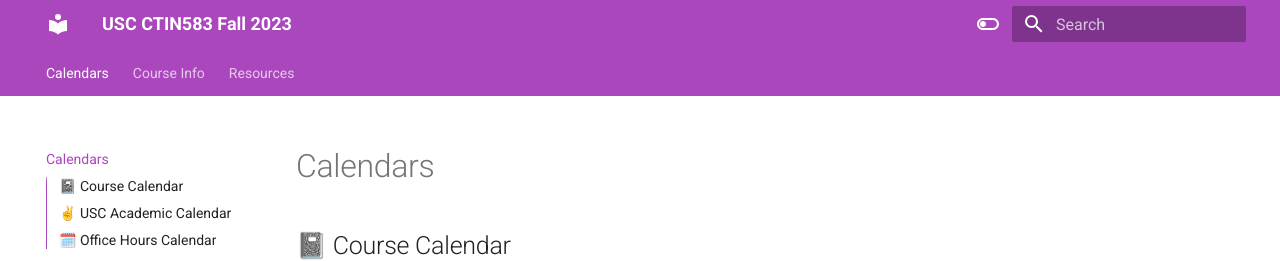
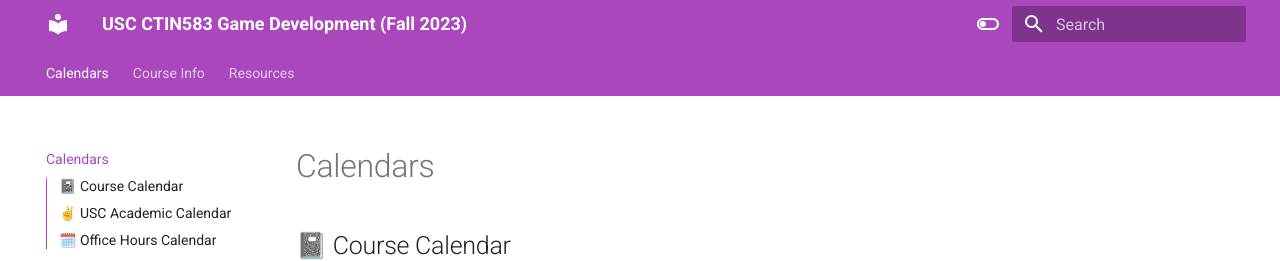
Before and after one commit to usc-ctin583/usc-ctin583.github.io, an MkDocs documentation site: the page built from docs/index.md, in a window 1280 px wide. Shown: the top 261 px of the page. Built offline with MkDocs 1.6.1 and Material for MkDocs 9.7.7, drawn with Linux system fonts in a browser that asks for light colours; part of the change alters nothing that is shown.

```diff
--- a/mkdocs.yml
+++ b/mkdocs.yml
@@ -1,5 +1,11 @@
-site_name: USC CTIN583 Fall 2023
+site_name: USC CTIN583 Game Development (Fall 2023)
 site_url: https://usc-ctin583.github.io/
+
+nav:
+  - index.md
+  - courseinfo.md
+  - resources.md
+
 theme:
   name: material
   features:
@@ -37,6 +43,10 @@ extra:
     - icon: fontawesome/brands/discord
       link: https://discord.com/channels/343612930056781825/687390873197084672
 
+plugins:
+  - search
+  - awesome-pages
+
 markdown_extensions:
   - pymdownx.highlight:
       anchor_linenums: true
```
Also changed, not shown: docs/Labs/lab1.md (added), docs/Labs/lab2.md (added).
